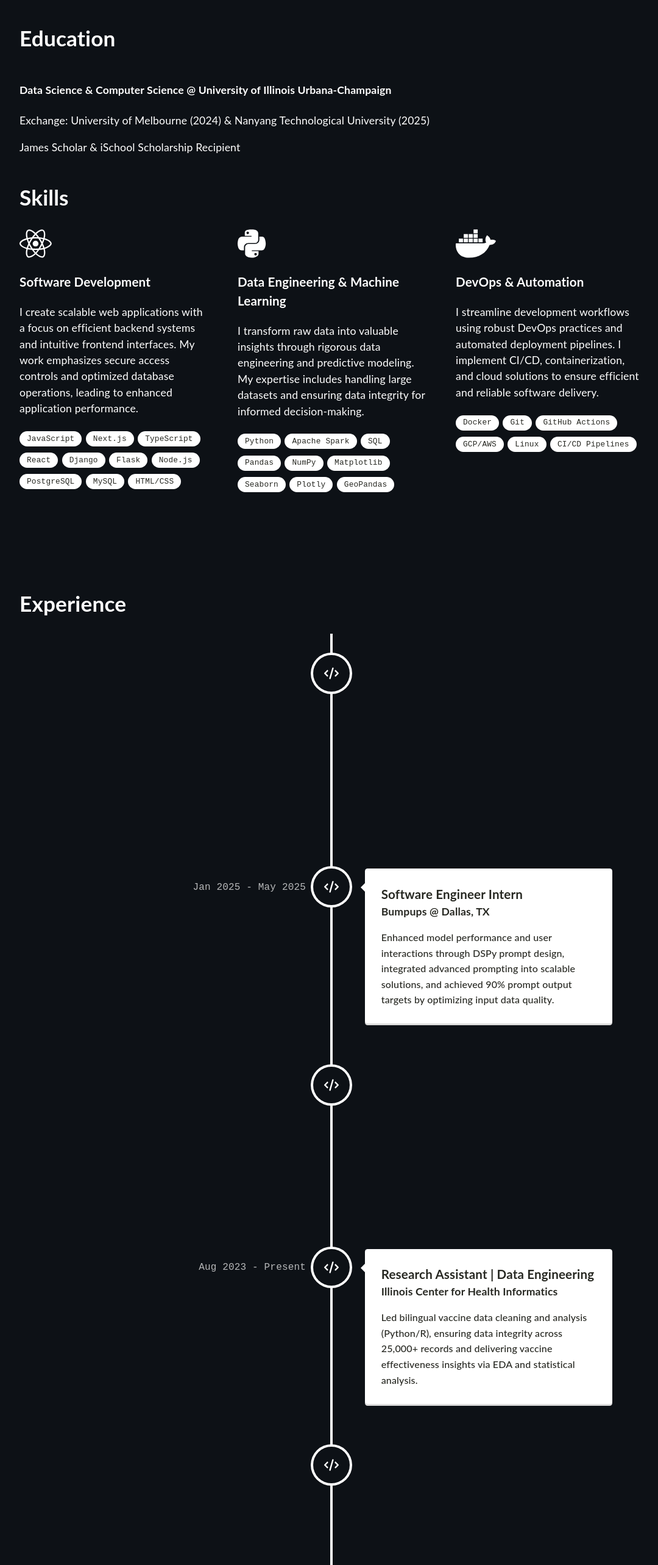
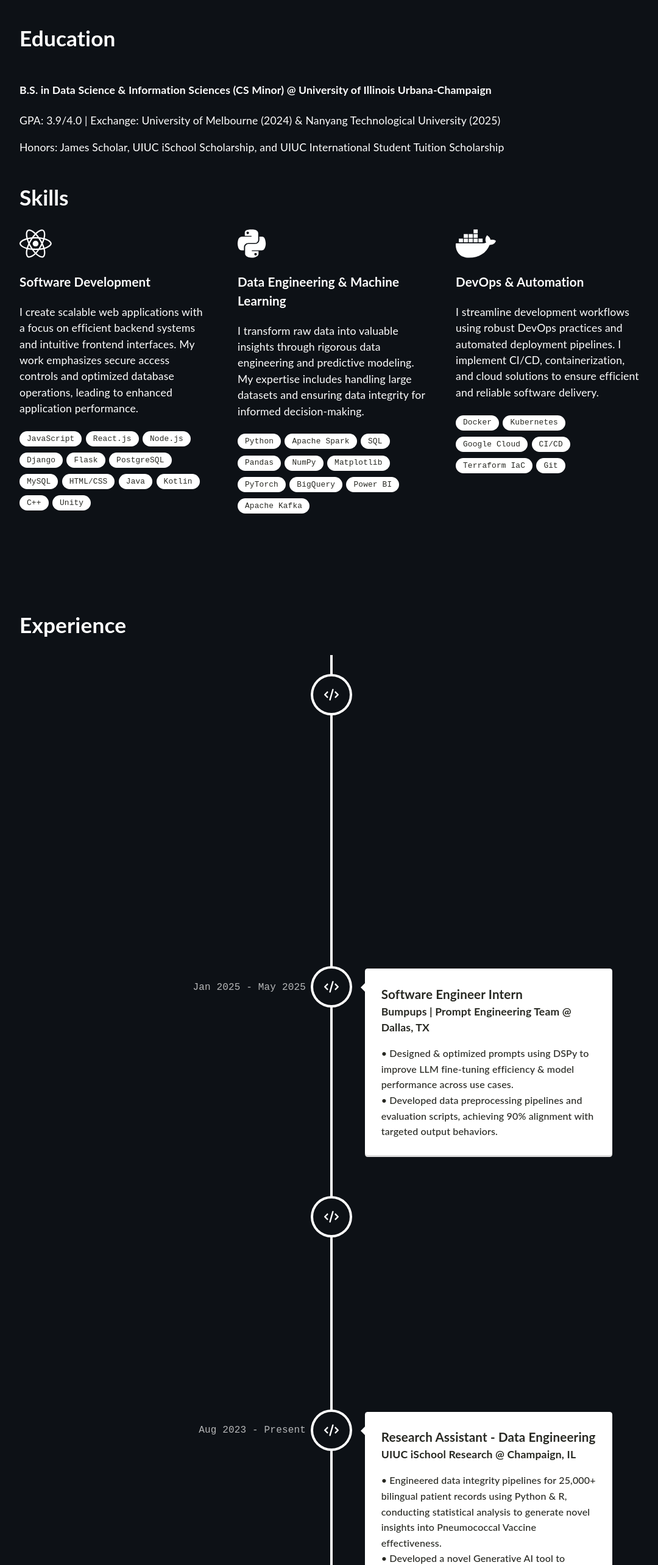
Before and after one commit to jennymaidev/jennymaidev.github.io, a React (Create React App) app: page / in a window 1280 px wide. Shown: the part 880-3446 px from the top of the page at 61% size, without its empty margins (96-1176 px from the left). Built offline with nearby package versions, Linux system fonts and the light colour scheme.

Commit message:
Update .gitignore and enhance Expertise and Timeline components with improved skills and experience descriptions

```diff
--- a/src/components/Expertise.tsx
+++ b/src/components/Expertise.tsx
@@ -6,15 +6,15 @@ import Chip from '@mui/material/Chip';
 import '../assets/styles/Expertise.scss';
 
 const labelsFirst = [
-    "JavaScript", "Next.js", "TypeScript", "React", "Django", "Flask", "Node.js", "PostgreSQL", "MySQL", "HTML/CSS"
+    "JavaScript", "React.js", "Node.js", "Django", "Flask", "PostgreSQL", "MySQL", "HTML/CSS", "Java", "Kotlin", "C++", "Unity"
 ];
 
 const labelsSecond = [
-    "Python", "Apache Spark", "SQL", "Pandas", "NumPy", "Matplotlib", "Seaborn", "Plotly", "GeoPandas"
+    "Python", "Apache Spark", "SQL", "Pandas", "NumPy", "Matplotlib", "PyTorch", "BigQuery", "Power BI", "Apache Kafka"
 ];
 
 const labelsThird = [
-    "Docker", "Git", "GitHub Actions", "GCP/AWS", "Linux", "CI/CD Pipelines"
+    "Docker", "Kubernetes", "Google Cloud", "CI/CD", "Terraform IaC", "Git"
 ];
 
 function Expertise() {
@@ -24,9 +24,9 @@ function Expertise() {
             <h1>Education</h1>
             <div className="education-grid">
                 <div className="education-item">
-                    <h4>Data Science & Computer Science @ University of Illinois Urbana-Champaign</h4>
-                    <p>Exchange: University of Melbourne (2024) & Nanyang Technological University (2025)</p>
-                    <p>James Scholar & iSchool Scholarship Recipient</p>
+                    <h4>B.S. in Data Science & Information Sciences (CS Minor) @ University of Illinois Urbana-Champaign</h4>
+                    <p>GPA: 3.9/4.0 | Exchange: University of Melbourne (2024) & Nanyang Technological University (2025)</p>
+                    <p>Honors: James Scholar, UIUC iSchool Scholarship, and UIUC International Student Tuition Scholarship</p>
                 </div>
             </div>
 
--- a/src/components/Timeline.tsx
+++ b/src/components/Timeline.tsx
@@ -21,8 +21,8 @@ function Timeline() {
             icon={<FontAwesomeIcon icon={faCode} />}
           >
             <h3 className="vertical-timeline-element-title">Cloud Engineer Intern</h3>
-            <h4 className="vertical-timeline-element-subtitle">Prolaio @ Chicago, IL</h4>
-            <p>Designed and deployed a GitLab CI/CD pipeline using Python and Docker to cut manual deployment tasks. Led Renovate Bot integration to automate dependency management and authored modular automation scripts for scalable version releases.</p>
+            <h4 className="vertical-timeline-element-subtitle">Prolaio | Cloud Integration Team @ Chicago, IL</h4>
+            <p>• Deployed a CI/CD pipeline to automate dependency & microservice updates, cutting manual deployment tasks by 80%.<br />• Implemented dedicated Kafka sinks for various data objects and engineered real-time broadcast metrics using Micrometer's TimerFactory for granular data streaming monitoring.<br />• Integrated Renovate across repositories to automate dependency management, enhancing security and service reliability.</p>
           </VerticalTimelineElement>
 
           <VerticalTimelineElement
@@ -34,8 +34,19 @@ function Timeline() {
             icon={<FontAwesomeIcon icon={faCode} />}
           >
             <h3 className="vertical-timeline-element-title">Software Engineer Intern</h3>
-            <h4 className="vertical-timeline-element-subtitle">Bumpups @ Dallas, TX</h4>
-            <p>Enhanced model performance and user interactions through DSPy prompt design, integrated advanced prompting into scalable solutions, and achieved 90% prompt output targets by optimizing input data quality.</p>
+            <h4 className="vertical-timeline-element-subtitle">Bumpups | Prompt Engineering Team @ Dallas, TX</h4>
+            <p>• Designed & optimized prompts using DSPy to improve LLM fine-tuning efficiency & model performance across use cases.<br />• Developed data preprocessing pipelines and evaluation scripts, achieving 90% alignment with targeted output behaviors.</p>
+          </VerticalTimelineElement>
+
+          <VerticalTimelineElement
+            className="vertical-timeline-element--work"
+            date="Aug 2023 - Jun 2025"
+            iconStyle={{ background: '#0d1116', color: 'rgb(39, 40, 34)' }}
+            icon={<FontAwesomeIcon icon={faCode} />}
+          >
+            <h3 className="vertical-timeline-element-title">Software Engineer Intern</h3>
+            <h4 className="vertical-timeline-element-subtitle">Illini Media @ Champaign, IL</h4>
+            <p>• Developed backend systems, optimizing database operations & pipelines to improve publication efficiency by 45%.<br />• Implemented role-based access controls and security protocols to ensure data integrity and platform security.</p>
           </VerticalTimelineElement>
 
           <VerticalTimelineElement
@@ -44,20 +55,9 @@ function Timeline() {
             iconStyle={{ background: '#0d1116', color: 'rgb(39, 40, 34)' }}
             icon={<FontAwesomeIcon icon={faCode} />}
           >
-            <h3 className="vertical-timeline-element-title">Software Engineer Intern</h3>
-            <h4 className="vertical-timeline-element-subtitle">Illini Media @ Champaign, IL</h4>
-            <p>Optimized publication workflows by 45% and improved system security/efficiency via backend development, role-based access control, and CI/CD pipeline automation.</p>
-          </VerticalTimelineElement>
-
-          <VerticalTimelineElement
-            className="vertical-timeline-element--work"
-            date="Aug 2023 - Present"
-            iconStyle={{ background: '#0d1116', color: 'rgb(39, 40, 34)' }}
-            icon={<FontAwesomeIcon icon={faCode} />}
-          >
-            <h3 className="vertical-timeline-element-title">Research Assistant | Data Engineering</h3>
-            <h4 className="vertical-timeline-element-subtitle">Illinois Center for Health Informatics</h4>
-            <p>Led bilingual vaccine data cleaning and analysis (Python/R), ensuring data integrity across 25,000+ records and delivering vaccine effectiveness insights via EDA and statistical analysis.</p>
+            <h3 className="vertical-timeline-element-title">Research Assistant - Data Engineering</h3>
+            <h4 className="vertical-timeline-element-subtitle">UIUC iSchool Research @ Champaign, IL</h4>
+            <p>• Engineered data integrity pipelines for 25,000+ bilingual patient records using Python & R, conducting statistical analysis to generate novel insights into Pneumococcal Vaccine effectiveness.<br />• Developed a novel Generative AI tool to automate PEMAT (Patient Education Materials Assessment Tool) evaluations; rigorously validated by scraping archived web data and replicating peer-reviewed studies for performance analysis.</p>
           </VerticalTimelineElement>
 
           <VerticalTimelineElement
@@ -66,9 +66,9 @@ function Timeline() {
             iconStyle={{ background: '#0d1116', color: 'rgb(39, 40, 34)' }}
             icon={<FontAwesomeIcon icon={faCode} />}
           >
-            <h3 className="vertical-timeline-element-title">Project Manager & Fullstack Intern</h3>
+            <h3 className="vertical-timeline-element-title">Research Assistant - Project Manager & Fullstack Developer</h3>
             <h4 className="vertical-timeline-element-subtitle">C-Lara Lab @ University of Melbourne, Australia</h4>
-            <p>Led a 5-member Agile team to develop a Chain of Thought web application, delivering a scalable Django/PostgreSQL backend with React.js UI, automating deployment on Google Cloud via CI/CD pipelines (85% reduction in manual effort), and enhancing AI performance through prompt engineering.</p>
+            <p>• Led a 5-member Agile team to architect a full-stack web application (Django, PostgreSQL, React) for reinforcement learning, utilizing prompt engineering to drive AI Chain of Thought reasoning.<br />• Engineered a robust CI/CD pipeline for automated deployment to GCP, reducing manual effort by 85%.</p>
           </VerticalTimelineElement>
 
           <VerticalTimelineElement
@@ -79,7 +79,7 @@ function Timeline() {
           >
             <h3 className="vertical-timeline-element-title">Data Engineer Intern</h3>
             <h4 className="vertical-timeline-element-subtitle">VietAI Research @ San Francisco, CA</h4>
-            <p>Scraped, preprocessed, and text-paired 30,000 medical journals (Selenium), improving NLP translation accuracy by 3.5 BLEU through optimized data pairing and quality controls.</p>
+            <p>• Scraped and preprocessed 30,000 medical journals using Selenium, boosting NLP model accuracy by +3.5 BLEU.<br />• Optimized data pairing with quality controls, enhancing English-Vietnamese translation performance.</p>
           </VerticalTimelineElement>
 
         </VerticalTimeline>
```
Also changed, not shown: 1 other file (tests, documents, lock files or other folders).
